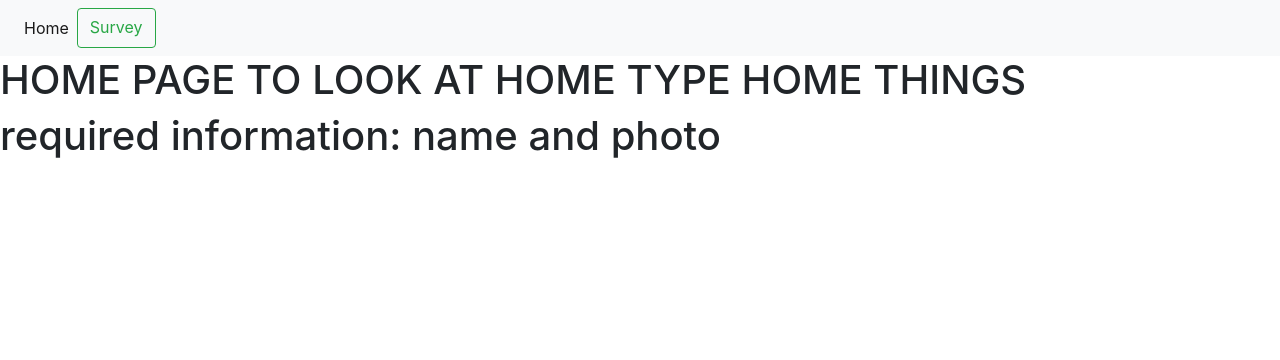
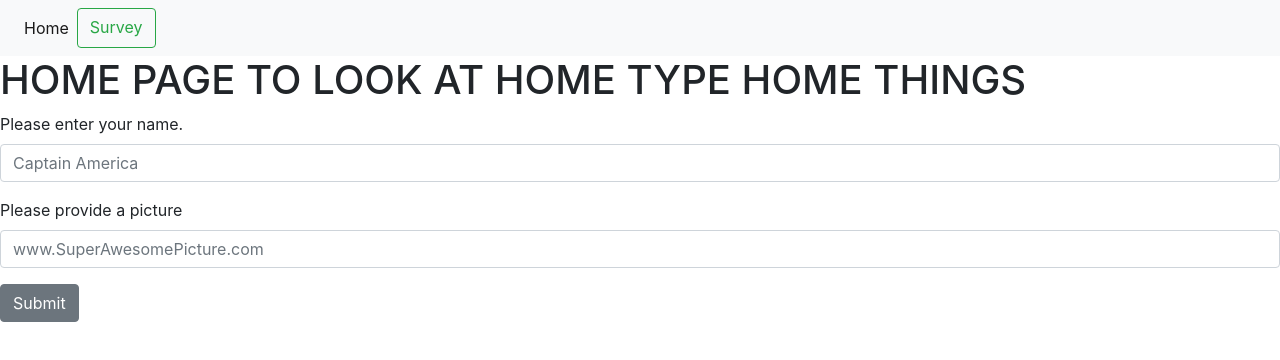
Before and after one commit to Bryantkrause/friendFindder, a website: page public/home.html in a window 1280 px wide. Drawn offline with nearby package versions, Linux system fonts and the light colour scheme.

Commit message:
added form for adding user info

```diff
--- a/public/app/data/index.js
+++ b/public/app/data/index.js
@@ -14,6 +14,7 @@ console.log(questions)
 console.log('this is an index')
 
 let answers = []
+let user = []
 
     for (let i = 0; i < questions.length;i++){
 let survey = document.createElement('form')
--- a/public/home.html
+++ b/public/home.html
@@ -21,10 +21,18 @@
 
 <H1>HOME PAGE TO LOOK AT HOME TYPE HOME THINGS</H1>
 
-<h1>required information:
-  name and
-  photo
-</h1>
+<form>
+  <div class="form-group">
+    <label for="formGroupExampleInput">Please enter your name.</label>
+    <input type="text" class="form-control" id="username" placeholder="Captain America">
+  </div>
+  <div class="form-group">
+    <label for="formGroupExampleInput2">Please provide a picture</label>
+    <input type="text" class="form-control" id="picture" placeholder="www.SuperAwesomePicture.com">
+  </div>
+  <button type="button" class="btn btn-secondary" id="userInput">Submit</button>
+</form>
+
 
 
 <script src="./app/data/index.js"></script>
```
